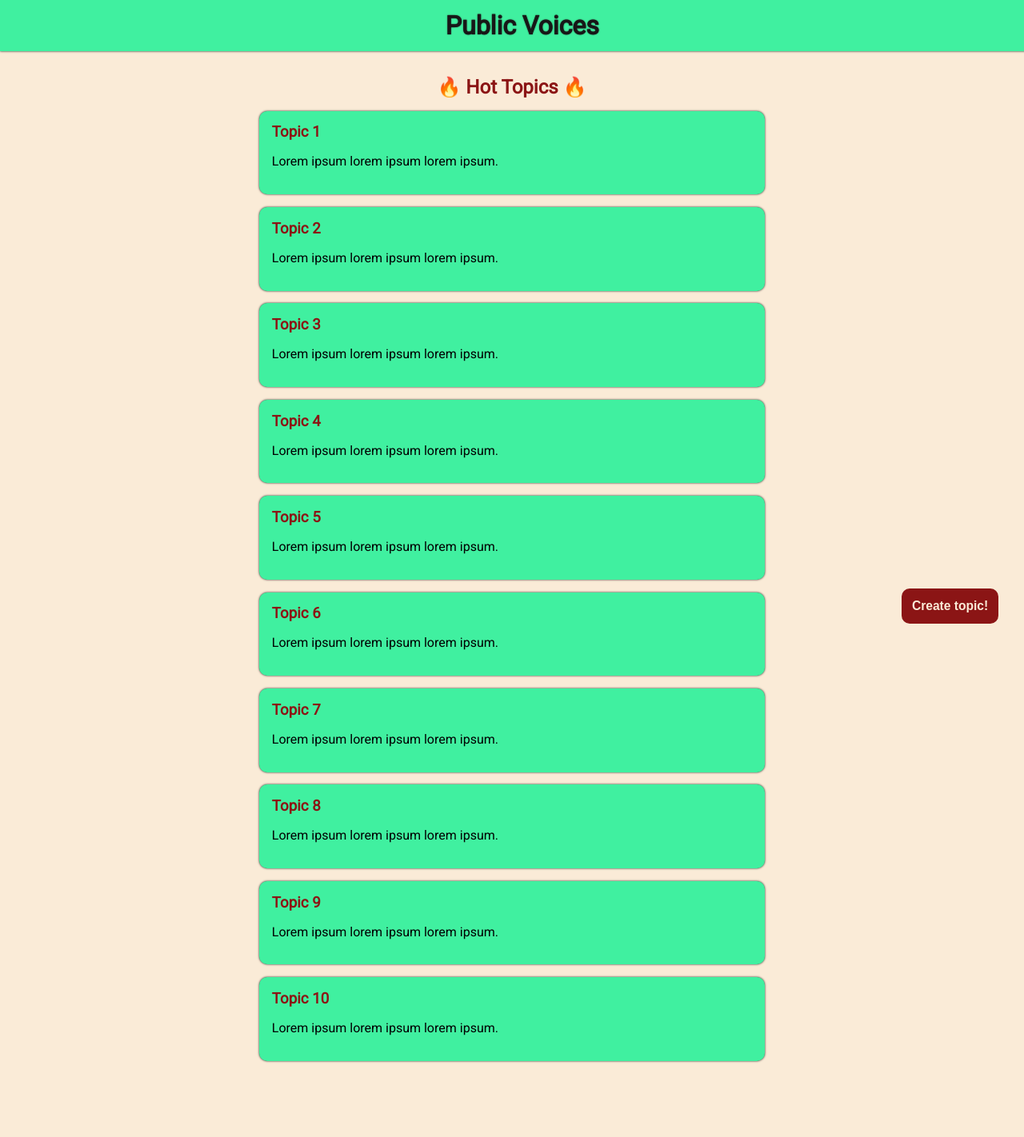
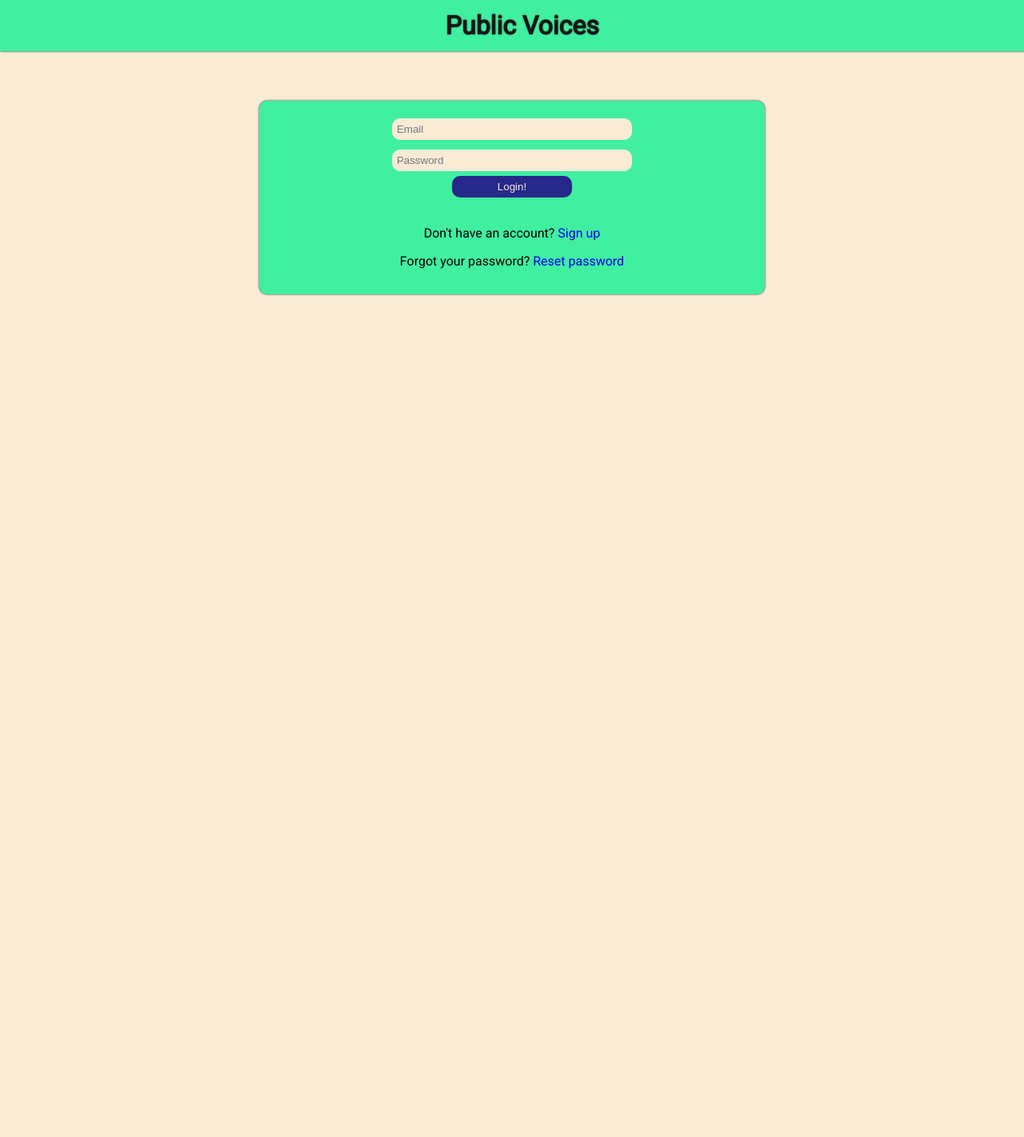
Before and after one commit to egeatmaca/public_voices, a Django app: page / in a window 1280 px wide. Shown: the whole page at 80% size. After the commit the page ends 370 px from the top, so only its background shows below. Run offline with Django 3.2, Linux system fonts and the light colour scheme.

Commit message:
auth pages added

```diff
--- a/public_voices/static/css/styles.css
+++ b/public_voices/static/css/styles.css
@@ -1,3 +1,5 @@
+/* General */
+
 body {
     background-color: #faebd7;
     font-family: 'Roboto', sans-serif;
@@ -33,8 +35,10 @@ h1 {
 
 .app_body {
     width: 90%;
-    margin: 12.5% auto;
+    margin: 15% auto;
 }
+
+/* Modals */
 
 .modal_container {
     background-color: rgba(0,0,0,0.5);
@@ -88,7 +92,9 @@ input, textarea {
     width: 90%;
 }
 
-.card_list div {
+/* Cards & Card Lists */
+
+.card {
     background-color: #40f0a0;
     color: rgb(0, 0, 0);
     text-align: left;
@@ -112,10 +118,23 @@ a {
     color: #8b1515;
 }
 
- @media screen and (min-width: 600px) {
+/* Authentication */
+
+.auth_form {
+    background-color: #40f0a0;
+    color: rgb(0, 0, 0);
+    padding: 2.5% 2.5%;
+    margin: 2.5% 0;
+    border-radius: 10px;
+    box-shadow: 0 0 2.5px 0 #171717;
+}
+
+/* Responsive */
+
+@media screen and (min-width: 600px) {
     .app_body {
         width: 50%;
-        margin: 7.5% auto;
+        margin: 10% auto;
     }
 
     .modal_bottom {
@@ -123,4 +142,12 @@ a {
         margin-left: 25%;
         margin-right: 25%;
     }
+
+    .auth_form input {
+        width: 50%;
+    }
+
+    .auth_form .btn_submit {
+        width: 25%;
+    }
 }
--- a/public_voices/static/js/create_modal_listener.js
+++ b/public_voices/static/js/create_modal_listener.js
@@ -19,3 +19,17 @@ document
     modal_container.style.width = "0";
     modal_container.style.height = "0";
   });
+
+document.querySelector('.btn_submit').addEventListener('click', function(e) {
+    var textareas = document.querySelectorAll(
+      ".create_modal textarea"
+    );
+
+    for (var textarea of textareas) {
+      if (textarea.value.trim() == "") {
+          alert("Please fill out all fields.");
+          e.preventDefault();
+          return;
+      }
+    }
+})
--- a/public_voices/templates/hot_topics.html
+++ b/public_voices/templates/hot_topics.html
@@ -19,7 +19,7 @@
                 <h2> 🔥 Hot Topics 🔥 </h2>
                 {% for topic in topics %}
                     <a href={{ topic.url }}>
-                        <div class="topic_preview">
+                        <div class="card">
                             <h3> {{ topic.title }} </h3>
                             <p> {{ topic.description }} </p>
                         </div>
@@ -33,7 +33,7 @@
                 </button>
                 <div class="modal_container">
                     <form class="modal_bottom">
-                        <input type="text" name="title" placeholder="Title"/> <br/>
+                        <input type="text" name="title" placeholder="Title" required/> <br/>
                         <textarea name="description" cols="40" rows="5" placeholder="Description"> </textarea> <br/>
                         <button class="btn_submit"> Submit </button>
                     </form>
--- /dev/null
+++ b/public_voices/templates/login.html
@@ -0,0 +1,31 @@
+{% load static %}
+
+<html>
+
+        <head>
+            <title> Public Voices </title>
+            <link rel="stylesheet" type="text/css" href={% static 'css/styles.css' %}>
+            <link href="https://fonts.googleapis.com/css?family=Roboto" rel="stylesheet">
+            <script src="https://unpkg.com/vue@3"></script>
+            <link rel="icon" href={% static 'images/favicon.ico' %}>
+        </head>
+
+        <body>
+            <div class="app_header">
+                <a href="/"> <h1>Public Voices </h1> </a>
+            </div>
+            <div class="app_body">
+                <div class="auth_form">
+                <form class="">
+                    <input type="email" name="email" placeholder="Email" required/> <br/>
+                    <input type="password" name="password" placeholder="Password" required/> <br/>
+                    <button class="btn_submit"> Login! </button>
+                    <br/>
+                    <br/>
+                    <p> Don't have an account? <a href="/signup"> Sign up </a> </p>
+                    <p> Forgot your password? <a href="/reset_password"> Reset password </a> </p>
+                </form>
+                </div>
+            </div>
+        </body>
+</html>
--- a/public_voices/urls.py
+++ b/public_voices/urls.py
@@ -15,10 +15,12 @@ Including another URLconf
 """
 from django.urls import path
 from django.contrib import admin
-from public_voices.views import index, topic
+from public_voices.views import hot_topics, topic, signup, login
 
 urlpatterns = [
     path('admin/', admin.site.urls),
-    path('', index),
+    path('', login),
+    path('signup', signup),
+    path('hot_topics', hot_topics),
     path('topic/<int:topic_id>', topic),
 ]
--- a/public_voices/views.py
+++ b/public_voices/views.py
@@ -2,7 +2,7 @@ from django.shortcuts import render
 from public_voices.models import Topic, Comment, User
 
 
-def index(request):
+def hot_topics(request):
     return render(
         request,
         'hot_topics.html',
@@ -26,3 +26,9 @@ def topic(request, topic_id):
                          for i in range(1, 11)]
         }
     )
+
+def signup(request):
+    return render(request, 'signup.html')
+
+def login(request):
+    return render(request, 'login.html')
```
Also changed, not shown: public_voices/templates/set_password.html (added, +27 -0 lines), public_voices/templates/signup.html (added, +28 -0 lines), public_voices/templates/topic.html (+3 -4 lines).
